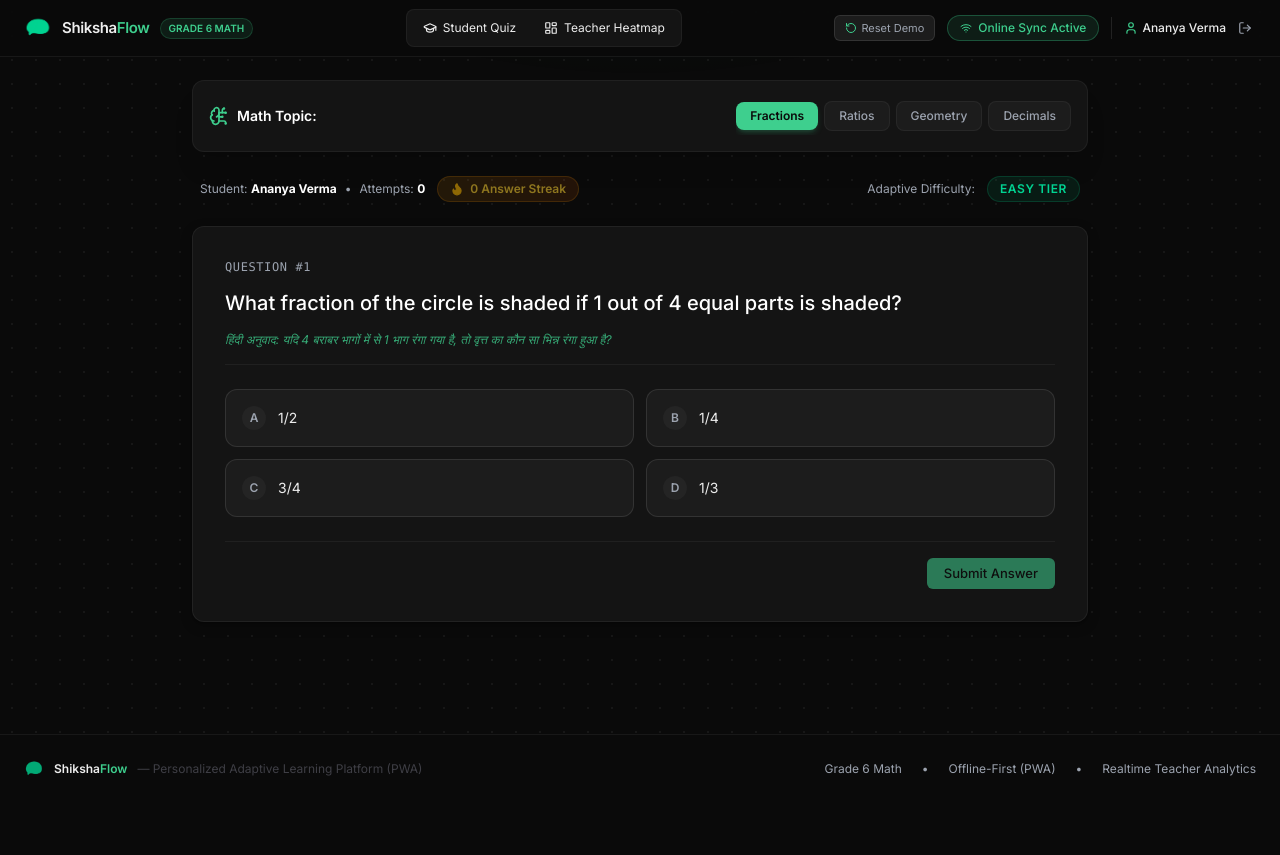
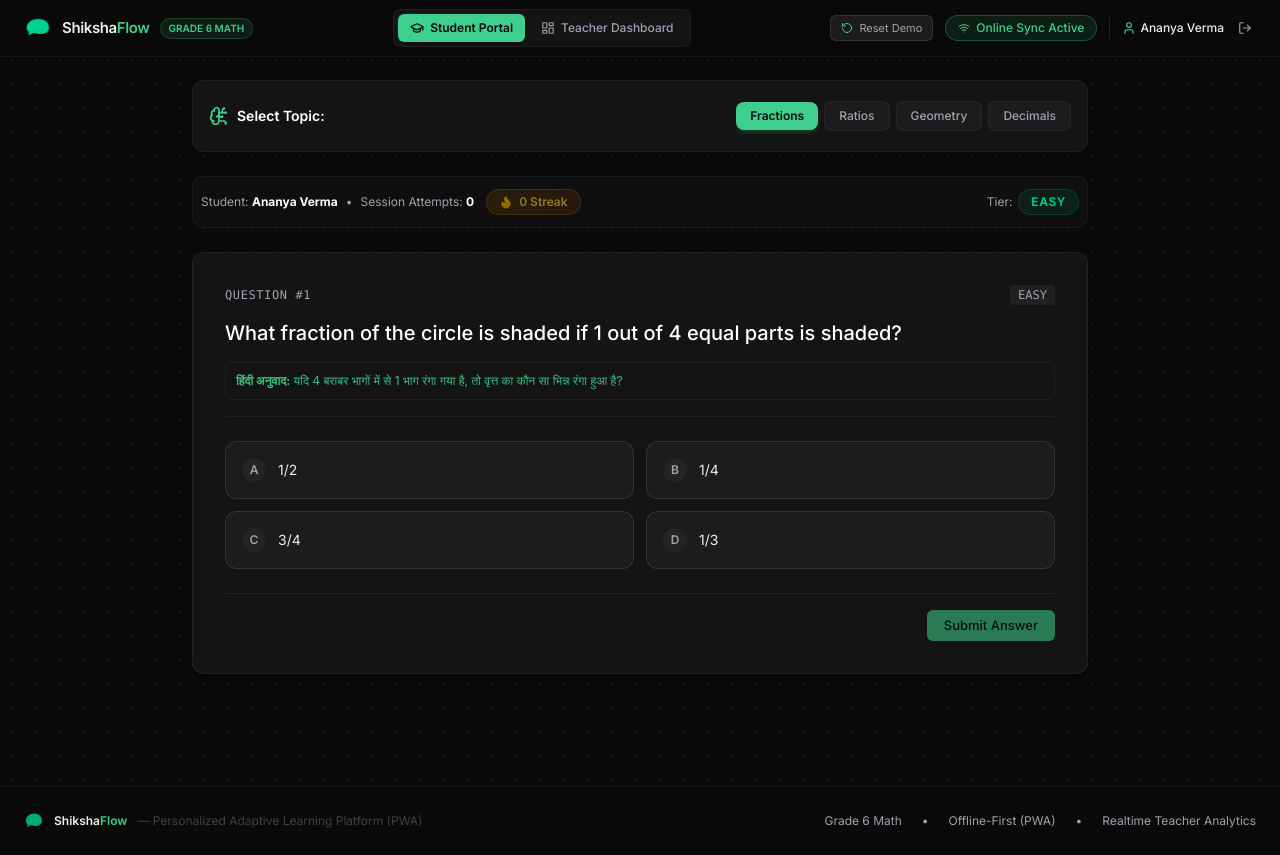
Before and after one commit to s0UMo/ShikshaFlow, a React (Vite) app: page /login in a window 1280 px wide. Both pictures are taken after a click on the button 640 px from the left and 569 px from the top of the page. Before the commit the page ends 803 px from the top, so only its background shows below. Built offline with nearby package versions, Linux system fonts and the light colour scheme.

Commit message:
style: rearrange UI flow, remove duplicate elements, and refine Supabaze aesthetics across Navbar, Student Quiz, and Teacher Dashboard

```diff
--- a/src/components/Navbar.tsx
+++ b/src/components/Navbar.tsx
@@ -1,11 +1,12 @@
 import React, { useState, useEffect } from 'react';
-import { Link, useNavigate } from 'react-router-dom';
+import { Link, useNavigate, useLocation } from 'react-router-dom';
 import { LogOut, Wifi, WifiOff, User, GraduationCap, LayoutDashboard, RefreshCcw, RotateCcw } from 'lucide-react';
 import { getQueuedAttemptsCount, syncOfflineQueueToFirestore } from '../services/offlineDb';
 import { seedLocalStorage } from '../services/seedService';
 
 export const Navbar: React.FC = () => {
   const navigate = useNavigate();
+  const location = useLocation();
   const [isOnline, setIsOnline] = useState(navigator.onLine);
   const [queuedCount, setQueuedCount] = useState<number>(0);
   const [isSyncing, setIsSyncing] = useState<boolean>(false);
@@ -80,66 +81,61 @@ export const Navbar: React.FC = () => {
   };
 
   return (
-    <nav
-      className="fixed top-0 inset-x-0 z-50 w-full"
-      style={{ borderBottom: '1px solid rgba(255,255,255,0.06)' }}
-    >
-      {/* Glass background layer */}
-      <div
-        className="absolute inset-0 -z-10"
-        style={{
-          background: 'rgba(10,10,10,0.85)',
-          backdropFilter: 'blur(20px)',
-          WebkitBackdropFilter: 'blur(20px)',
-        }}
-      />
-
+    <nav className="fixed top-0 inset-x-0 z-50 w-full border-b border-white/[0.06] bg-[#0a0a0a]/85 backdrop-blur-xl">
       <div className="max-w-7xl mx-auto px-6 h-14 flex items-center justify-between gap-4">
 
-        {/* ── Logo ── */}
+        {/* ── Brand Logo ── */}
         <Link to="/" className="flex items-center gap-2.5 select-none shrink-0 group">
           <img src="/logo.png" alt="ShikshaFlow Logo" className="w-7 h-7 object-contain group-hover:scale-105 transition-transform" />
           <span className="font-semibold text-[15px] tracking-tight text-[#ededed]">
             Shiksha<span style={{ color: '#3ecf8e' }}>Flow</span>
           </span>
-          <span className="hidden sm:inline-flex text-[10px] uppercase font-semibold px-2 py-0.5 rounded-full bg-[#3ecf8e]/10 text-[#3ecf8e] border border-[#3ecf8e]/20">
+          <span className="hidden sm:inline-flex text-[10px] font-semibold px-2 py-0.5 rounded-full bg-[#3ecf8e]/10 text-[#3ecf8e] border border-[#3ecf8e]/20 uppercase">
             Grade 6 Math
           </span>
         </Link>
 
-        {/* ── Center Navigation ── */}
+        {/* ── Navigation Tabs ── */}
         {user && (
           <div className="hidden md:flex items-center gap-1 bg-[#141414] p-1 rounded-lg border border-white/5">
             <Link
               to="/student"
-              className="flex items-center gap-1.5 text-xs px-3 py-1.5 rounded-md text-[#ededed] hover:text-[#3ecf8e] transition-colors"
+              className={`flex items-center gap-1.5 text-xs px-3 py-1.5 rounded-md font-medium transition-all ${
+                location.pathname === '/student'
+                  ? 'bg-[#3ecf8e] text-[#0a0a0a] font-semibold shadow-sm'
+                  : 'text-[#9ca3af] hover:text-white'
+              }`}
             >
               <GraduationCap className="w-3.5 h-3.5" />
-              <span>Student Quiz</span>
+              <span>Student Portal</span>
             </Link>
             <Link
               to="/teacher"
-              className="flex items-center gap-1.5 text-xs px-3 py-1.5 rounded-md text-[#ededed] hover:text-[#3ecf8e] transition-colors"
+              className={`flex items-center gap-1.5 text-xs px-3 py-1.5 rounded-md font-medium transition-all ${
+                location.pathname === '/teacher'
+                  ? 'bg-purple-500 text-white font-semibold shadow-sm'
+                  : 'text-[#9ca3af] hover:text-white'
+              }`}
             >
               <LayoutDashboard className="w-3.5 h-3.5" />
-              <span>Teacher Heatmap</span>
+              <span>Teacher Dashboard</span>
             </Link>
           </div>
         )}
 
-        {/* ── Right Status & Controls ── */}
+        {/* ── Status Controls ── */}
         <div className="flex items-center gap-3">
-          {/* Reset Demo Data Button */}
+          {/* Reset Demo Button */}
           <button
             onClick={handleResetDemoData}
-            title="Reset demo data to initial seed state for rehearsals"
-            className="hidden sm:inline-flex items-center gap-1 text-[11px] px-2.5 py-1 rounded-md bg-[#1c1c1c] text-[#9ca3af] hover:text-white border border-white/10 transition-colors"
+            title="Reset demo data to clean initial seed state"
+            className="hidden sm:inline-flex items-center gap-1.5 text-[11px] px-2.5 py-1 rounded-md bg-[#1c1c1c] text-[#9ca3af] hover:text-white border border-white/10 transition-colors"
           >
             <RotateCcw className="w-3 h-3 text-[#3ecf8e]" />
             <span>{resetSuccess ? 'Reset Done!' : 'Reset Demo'}</span>
           </button>
 
-          {/* Offline / Online Sync Indicator Badge */}
+          {/* Network Sync Status Badge */}
           <div
             onClick={triggerSync}
             title={isOnline ? 'Click to trigger manual sync' : 'Offline Mode: Answers queued in IndexedDB'}
@@ -173,7 +169,7 @@ export const Navbar: React.FC = () => {
           </div>
 
           {user ? (
-            <div className="flex items-center gap-2 pl-3 border-l border-white/10">
+            <div className="flex items-center gap-2.5 pl-3 border-l border-white/10">
               <span className="text-xs text-[#9ca3af] flex items-center gap-1">
                 <User className="w-3.5 h-3.5 text-[#3ecf8e]" />
                 <span className="hidden sm:inline font-medium text-[#ededed]">{user.name}</span>
--- a/src/pages/StudentQuiz.tsx
+++ b/src/pages/StudentQuiz.tsx
@@ -247,11 +247,12 @@ export const StudentQuiz: React.FC = () => {
 
   return (
     <div className="w-full max-w-4xl mx-auto space-y-6 animate-fade-in pb-12">
-      {/* ── Topic Selector Bar ── */}
+
+      {/* ── TOP BAR: TOPIC SELECTOR ── */}
       <div className="flex flex-wrap items-center justify-between gap-4 p-4 rounded-xl bg-[#141414] border border-white/5 shadow-xl">
         <div className="flex items-center gap-2">
           <BrainCircuit className="w-5 h-5 text-[#3ecf8e]" />
-          <span className="text-sm font-semibold text-white">Math Topic:</span>
+          <span className="text-sm font-semibold text-white">Select Topic:</span>
         </div>
 
         <div className="flex items-center gap-1.5 overflow-x-auto py-1">
@@ -271,19 +272,19 @@ export const StudentQuiz: React.FC = () => {
         </div>
       </div>
 
-      {/* ── Gamified Header: Streak & Badges ── */}
-      <div className="flex flex-wrap items-center justify-between gap-4 px-2">
+      {/* ── GAMIFIED STATS BAR ── */}
+      <div className="flex flex-wrap items-center justify-between gap-4 px-2 bg-[#141414]/50 p-3 rounded-xl border border-white/5">
         <div className="flex items-center gap-3">
           <div className="flex items-center gap-2 text-xs text-[#9ca3af]">
             <span>Student: <strong className="text-white">{user.name}</strong></span>
             <span>•</span>
-            <span>Attempts: <strong className="text-white">{totalAttemptCount}</strong></span>
+            <span>Session Attempts: <strong className="text-white">{totalAttemptCount}</strong></span>
           </div>
 
           {/* Answer Streak Pill */}
           <div className="flex items-center gap-1.5 px-3 py-1 rounded-full bg-gradient-to-r from-amber-500/20 to-orange-500/20 border border-amber-500/30 text-amber-300 text-xs font-semibold animate-pulse">
             <Flame className="w-3.5 h-3.5 text-amber-400 fill-amber-400" />
-            <span>{streakCount} Answer Streak</span>
+            <span>{streakCount} Streak</span>
           </div>
         </div>
 
@@ -306,10 +307,12 @@ export const StudentQuiz: React.FC = () => {
             </div>
           )}
 
-          <span className="text-xs text-[#9ca3af]">Adaptive Difficulty:</span>
-          <span className={`text-xs px-3 py-1 rounded-full font-semibold uppercase tracking-wider border ${getTierColor(currentTier)}`}>
-            {currentTier} Tier
-          </span>
+          <div className="flex items-center gap-1.5">
+            <span className="text-xs text-[#9ca3af]">Tier:</span>
+            <span className={`text-xs px-3 py-1 rounded-full font-semibold uppercase tracking-wider border ${getTierColor(currentTier)}`}>
+              {currentTier}
+            </span>
+          </div>
         </div>
       </div>
 
@@ -332,7 +335,7 @@ export const StudentQuiz: React.FC = () => {
         </div>
       )}
 
-      {/* ── Main Question Card ── */}
+      {/* ── MAIN QUESTION CARD ── */}
       {currentQuestion ? (
         <div className="card-feature-light p-6 md:p-8 space-y-6 border border-white/10 relative overflow-hidden">
 
@@ -350,6 +353,9 @@ export const StudentQuiz: React.FC = () => {
               <span className="text-xs font-mono uppercase tracking-wider text-[#9ca3af]">
                 Question #{answeredIds.length + 1}
               </span>
+              <span className="text-xs uppercase font-mono px-2 py-0.5 rounded bg-white/5 text-[#9ca3af]">
+                {currentQuestion.difficulty}
+              </span>
             </div>
 
             {/* Question Text */}
@@ -357,10 +363,10 @@ export const StudentQuiz: React.FC = () => {
               {currentQuestion.questionText}
             </h2>
 
-            {/* Hindi Question Translation Preview */}
-            <p className="text-xs text-[#3ecf8e]/80 italic">
-              हिंदी अनुवाद: {currentQuestion.questionTextHindi}
-            </p>
+            {/* Hindi Question Translation */}
+            <div className="p-2.5 rounded-lg bg-[#141414] border border-white/5 text-xs text-[#3ecf8e]/90 font-sans">
+              <strong>हिंदी अनुवाद:</strong> {currentQuestion.questionTextHindi}
+            </div>
           </div>
 
           {/* Options Grid */}
@@ -405,7 +411,7 @@ export const StudentQuiz: React.FC = () => {
               <button
                 disabled={selectedOption === null}
                 onClick={handleSubmitAnswer}
-                className="btn-primary-green text-sm px-6 py-2.5 w-full md:w-auto ml-auto"
+                className="btn-primary-green text-sm px-6 py-2.5 w-full md:w-auto ml-auto font-semibold"
               >
                 Submit Answer
               </button>
@@ -428,7 +434,7 @@ export const StudentQuiz: React.FC = () => {
 
                 <button
                   onClick={handleNextQuestion}
-                  className="btn-primary-green text-sm px-5 py-2 flex items-center gap-2"
+                  className="btn-primary-green text-sm px-5 py-2 flex items-center gap-2 font-semibold"
                 >
                   <span>Next Question</span>
                   <ArrowRight className="w-4 h-4" />
@@ -457,7 +463,7 @@ export const StudentQuiz: React.FC = () => {
               setAnsweredIds([]);
               loadTopicProgress(selectedTopic);
             }}
-            className="btn-primary-green text-xs px-4 py-2"
+            className="btn-primary-green text-xs px-4 py-2 font-semibold"
           >
             Practice Topic Again
           </button>
```
Also changed, not shown: src/pages/TeacherDashboard.tsx (+38 -12 lines).
